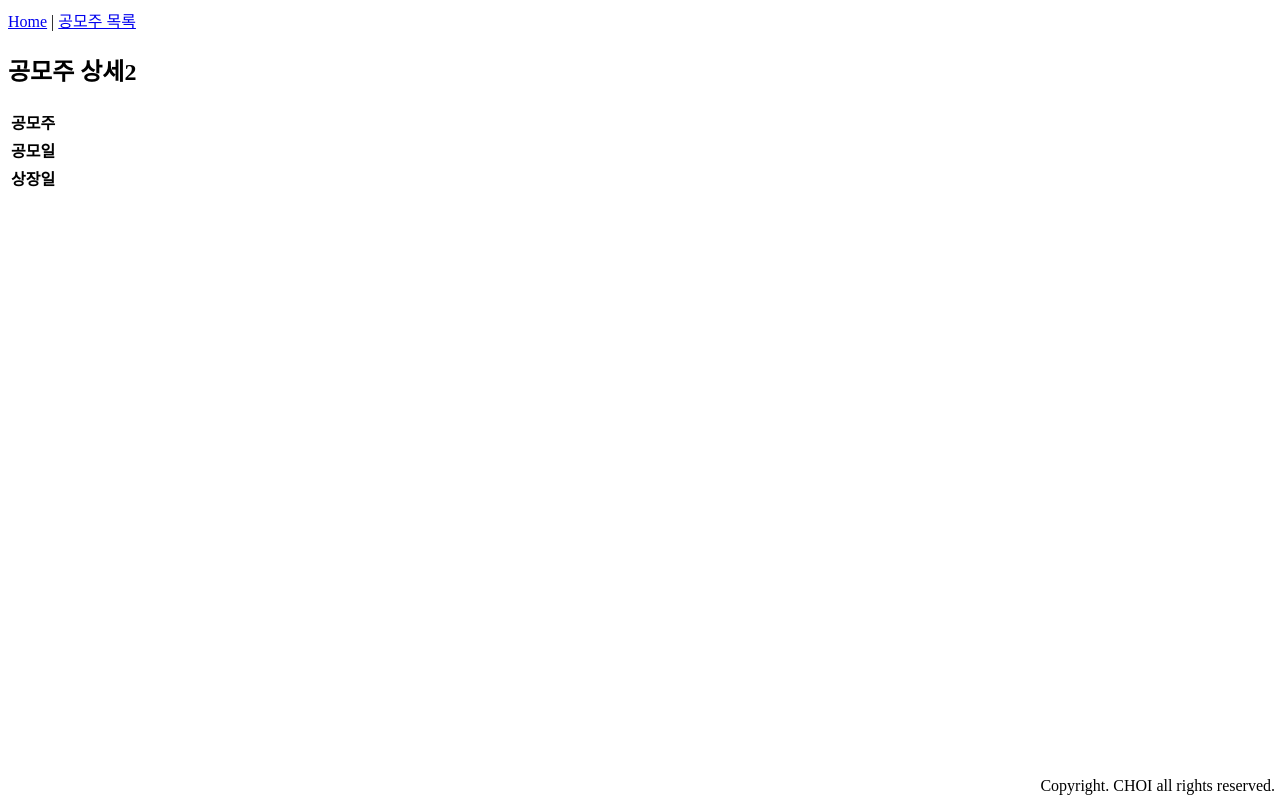
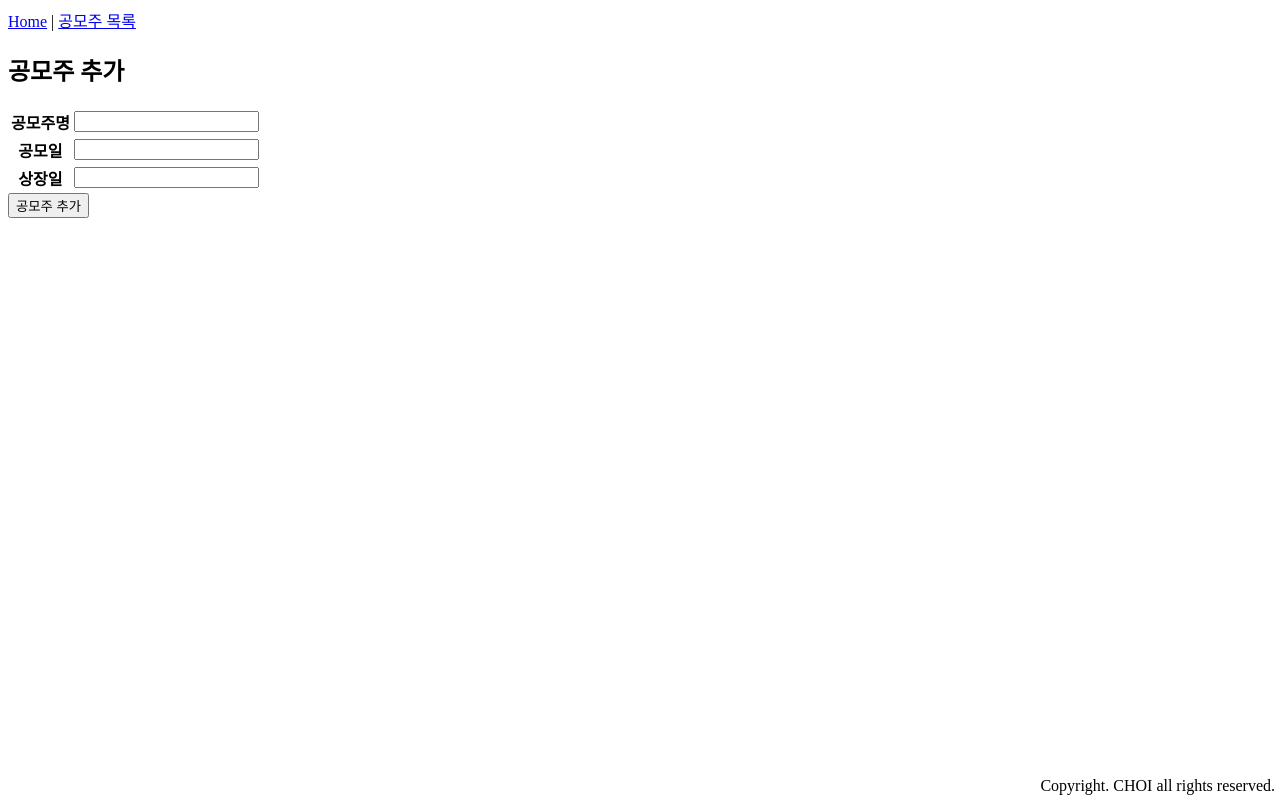
Before and after one commit to 1992choi/stock, a Nuxt app in the folder frontend/: page /stock/regist in a window 1280 px wide. Built offline with nearby package versions, Linux system fonts and the light colour scheme; no server answers.

Commit message:
공모주 추가 기능

```diff
--- a/frontend/pages/stock/list.vue
+++ b/frontend/pages/stock/list.vue
@@ -15,6 +15,9 @@
         <td>{{ stock.listingDate }}</td>
       </tr>
     </table>
+    <div>
+      <button @click="moveToRegistPage()">공모주 추가</button>
+    </div>
   </div>
 </template>
 
@@ -34,6 +37,9 @@ export default {
     },
     moveToDetailPage(id) {
       this.$router.push(`${id}`)
+    },
+    moveToRegistPage() {
+      this.$router.push(`regist`)
     }
   },
   created() {
--- /dev/null
+++ b/frontend/pages/stock/regist.vue
@@ -0,0 +1,53 @@
+<template>
+  <div>
+    <h2>공모주 추가</h2>
+    <table>
+      <tr>
+        <th>공모주명</th>
+        <td>
+          <input type="text" v-model="stockName"/>
+        </td>
+      </tr>
+      <tr>
+        <th>공모일</th>
+        <td>
+          <input type="text" v-model="subscriptDate"/>
+        </td>
+      </tr>
+      <tr>
+        <th>상장일</th>
+        <td>
+          <input type="text" v-model="listingDate"/>
+        </td>
+      </tr>
+    </table>
+    <div>
+      <button @click="regist()">공모주 추가</button>
+    </div>
+  </div>
+</template>
+
+<script setup lang="ts">
+import {ref} from "@vue/reactivity";
+import axios from "axios";
+
+const stockName = ref('')
+const subscriptDate = ref('')
+const listingDate = ref('')
+
+async function regist() {
+  await axios.post('http://localhost:8080/api/stocks', {
+    stockName: stockName.value,
+    subscriptDate: subscriptDate.value,
+    listingDate: listingDate.value
+  }).then((response) => {
+    if (response.status === 200) {
+      alert("추가 성공");
+      location.href = 'list'
+    }
+  }).catch((error) => {
+    console.log(error.response)
+    alert("추가 실패");
+  });
+}
+</script>
```
